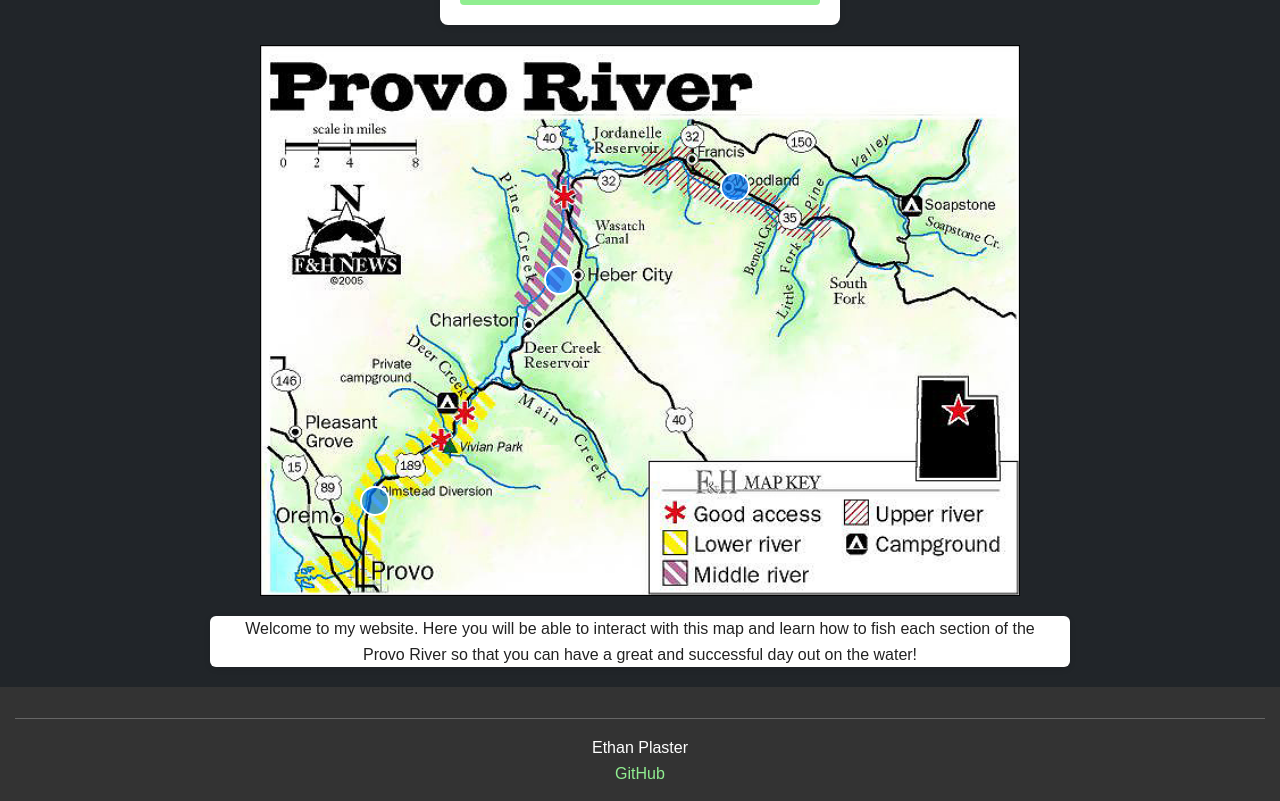
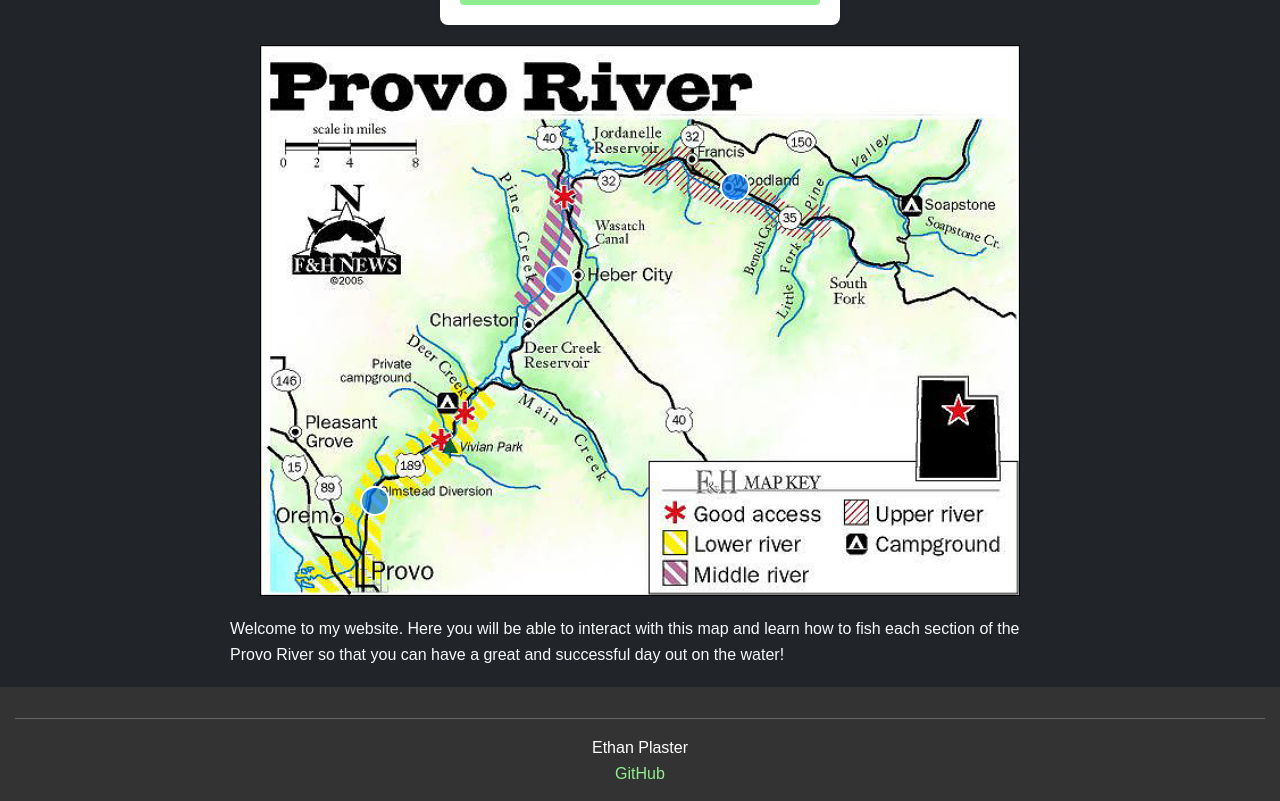
Before and after one commit to ethanplazz/startup, a React (Vite) app: page / in a window 1280 px wide. Shown: the part 417-1218 px from the top of the page. Built offline with nearby package versions, Linux system fonts and the light colour scheme.

Commit message:
Made classname for about page, took out unused css, changed the css to match the style of the other pages.

```diff
--- a/src/about/about.css
+++ b/src/about/about.css
@@ -1,88 +1,29 @@
-body {
-  font-family: Arial, Helvetica, sans-serif;
-  background-color: lightcoral;
-  margin: 0;
-  line-height: 1.6;
+.about-page {
+  display: flex;
+  flex-direction: column;
+  align-items: center;
+  padding: 30px 20px;
+  gap: 30px;
+  max-width: 1200px;
+  margin: 0 auto;
 }
 
-header {
-  background-color: #333;
-  padding: 20px;
-  text-align: center;
-}
-
-h1 {
-  color: white;
-  font-size: 3rem;
-  margin: 0;
-  font-weight: bold;
-}
-
-nav ul {
-  display: inline-flex;
-  justify-content: center;
-  padding: 6px 12px;
-  margin: 0 auto;
-  background-color: #666;
-  border-radius: 6px;
-  list-style: none;
-}
-
-nav li {
-  margin: 0;
-}
-
-nav li:last-child a {
-  border-right: none;
-}
-
-nav a {
-  text-decoration: none;
-  color: white;
-  font-weight: bold;
-  font-size: 0.9rem;
-  padding: 4px 8px;
+.about-page img {
   display: block;
-  transition: background 0.3s;
-  border-right: 1px solid #999;
-}
-
-nav a:hover {
-  background-color: #555;
-}
-
-main {
+  width: 100%;
   max-width: 900px;
+  height: auto;
   margin: 20px auto;
-  padding: 0 20px;
-  text-align: center;
-}
-
-img {
-  max-width: 100%;
   border-radius: 8px;
 }
 
-p {
+.about-page p {
   color: #222;
   background-color: white;
-  padding: 15px;
-  border-radius: 6px;
-  box-shadow: 0 2px 6px rgba(0,0,0,0.1);
+  padding: 20px;
+  border-radius: 12px;
+  box-shadow: 0 4px 8px rgba(0, 0, 0, 0.1);
+  max-width: 900px;
+  text-align: left;
+  line-height: 1.7;
 }
-
-footer {
-  text-align: center;
-  padding: 15px;
-  background: #333;
-  color: white;
-}
-
-footer a {
-  color: lightgreen;
-  text-decoration: none;
-}
-
-footer a:hover {
-  text-decoration: underline;
-}
--- a/src/about/about.jsx
+++ b/src/about/about.jsx
@@ -3,7 +3,7 @@ import './about.css';
 
 export function About() {
   return (
-    <main>
+    <main className='about-page'>
       <img
         src="https://www.ginkandgasoline.com/wp-content/uploads/2016/02/DSC_5533-2.jpg"
         alt="Fly fishing on the Provo River"
```
